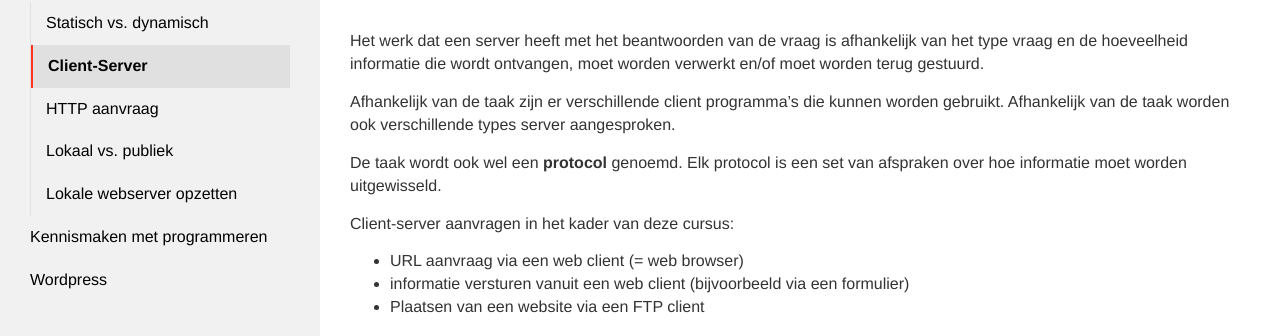
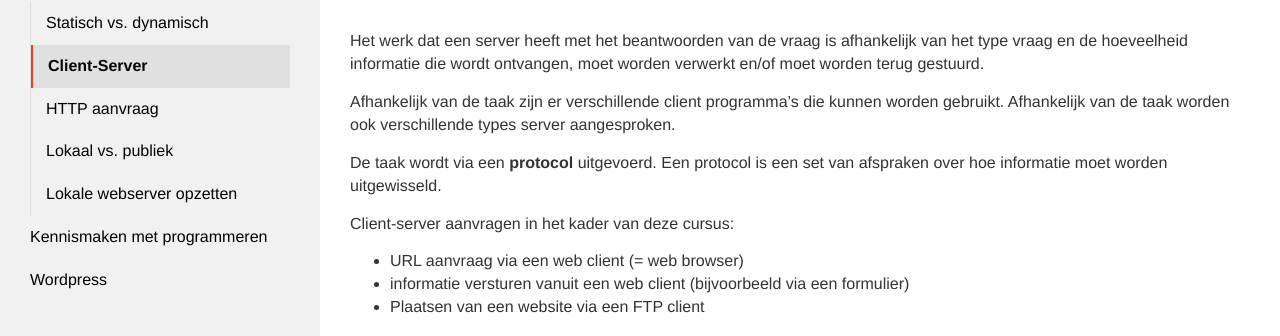
Before and after one commit to Syntra-Brussel/dynamische-webtechnieken, a Jekyll site: the page built from introductie/client-server.md, in a window 1280 px wide. Shown: the part 156-492 px from the top of the page. Built offline with Jekyll 4.4.1, drawn with Linux system fonts in a browser that asks for light colours; nearby versions of some CDN libraries; a script that is not in the unit is left out.

Commit message:
Update client-server.md

```diff
--- a/introductie/client-server.md
+++ b/introductie/client-server.md
@@ -14,7 +14,7 @@ Het werk dat een server heeft met het beantwoorden van de vraag is afhankelijk v
 Afhankelijk van de taak zijn er verschillende client programma’s die kunnen worden gebruikt.
 Afhankelijk van de taak worden ook verschillende types server aangesproken.
 
-De taak wordt ook wel een <strong>protocol</strong> genoemd. Elk protocol is een set van afspraken over hoe informatie moet worden uitgewisseld.
+De taak wordt via een <strong>protocol</strong> uitgevoerd. Een protocol is een set van afspraken over hoe informatie moet worden uitgewisseld.
 
 Client-server aanvragen in het kader van deze cursus:
 * URL aanvraag via een web client (= web browser)
```
